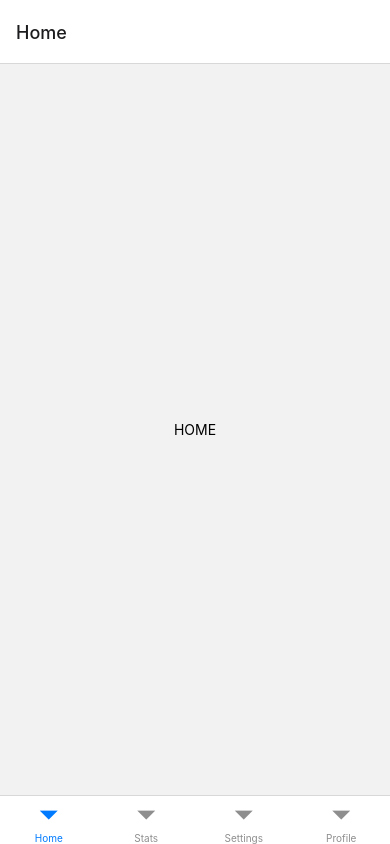
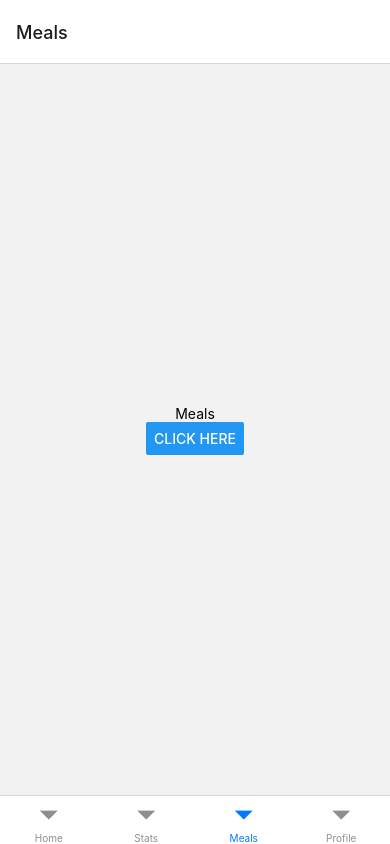
Before and after one commit to TylerTLe/Phase4MobileApp, a React Native app: screen /Meals in a window 390 px wide. Built offline with nearby package versions, Linux system fonts and the light colour scheme.

Commit message:
fixes screens

```diff
--- a/App.jsx
+++ b/App.jsx
@@ -15,6 +15,10 @@ import {
 } from 'react-native';
 import { NavigationContainer } from '@react-navigation/native';
 import { createBottomTabNavigator } from '@react-navigation/bottom-tabs';
+import StatsScreen from './screens/StatsScreen';
+import MealsScreen from './screens/MealsScreen';
+import ProfileScreen from './screens/ProfileScreen';
+import HomeScreen from './screens/HomeScreen';
 
 const Tab = createBottomTabNavigator();
 export default function App(){
@@ -26,7 +30,7 @@ export default function App(){
         }
         <Tab.Screen name="Home" component={HomeScreen}></Tab.Screen>
         <Tab.Screen name="Stats" component={StatsScreen}></Tab.Screen>
-        <Tab.Screen name="Settings" component={SettingsScreen}></Tab.Screen>
+        <Tab.Screen name="Meals" component={MealsScreen}></Tab.Screen>
         <Tab.Screen name="Profile" component={ProfileScreen}></Tab.Screen>
       </Tab.Navigator>
     </NavigationContainer>
@@ -41,35 +45,3 @@ const styles = StyleSheet.create({
     justifyContent:'center',
   },
 });
-
-function HomeScreen() {
-  return (
-    <View style={{ flex: 1, justifyContent: 'center', alignItems: 'center' }}>
-      <Text>HOME</Text>
-    </View>
-  );
-}
-
-function StatsScreen() {
-  return (
-    <View style={{ flex: 1, justifyContent: 'center', alignItems: 'center' }}>
-      <Text>STATS!</Text>
-    </View>
-  );
-}
-
-function SettingsScreen() {
-  return (
-    <View style={{ flex: 1, justifyContent: 'center', alignItems: 'center' }}>
-      <Text>Settings!</Text>
-    </View>
-  );
-}
-
-function ProfileScreen() {
-  return (
-    <View style={{ flex: 1, justifyContent: 'center', alignItems: 'center' }}>
-      <Text>PROFILES</Text>
-    </View>
-  );
-}
--- /dev/null
+++ b/screens/HomeScreen.jsx
@@ -0,0 +1,25 @@
+import React from 'react';
+import {View, Text, Button, StyleSheet} from 'react-native';
+
+const HomeScreen = ({ navigation })  =>{
+    return (
+        <View style={{ flex: 1, justifyContent: 'center', alignItems: 'center' }}>
+          <Text>Home</Text>
+          <Button
+            title='Click Here'
+            onPress={() => alert('Button Clicked!')}
+          />
+        </View>
+      );
+    }
+
+    export default HomeScreen;
+
+    const styles = StyleSheet.create({
+        container: {
+          flex: 1,
+          backgroundColor: '#fff',
+          alignItems: 'center',
+          justifyContent:'center',
+        },
+      });
--- /dev/null
+++ b/screens/MealsScreen.jsx
@@ -0,0 +1,25 @@
+import React from 'react';
+import {View, Text, Button, StyleSheet} from 'react-native';
+
+const MealsScreen = ({ navigation })  =>{
+    return (
+        <View style={{ flex: 1, justifyContent: 'center', alignItems: 'center' }}>
+          <Text>Meals</Text>
+          <Button
+            title='Click Here'
+            onPress={() => alert('Button Clicked!')}
+          />
+        </View>
+      );
+    }
+
+    export default MealsScreen;
+
+    const styles = StyleSheet.create({
+        container: {
+          flex: 1,
+          backgroundColor: '#fff',
+          alignItems: 'center',
+          justifyContent:'center',
+        },
+      });
--- /dev/null
+++ b/screens/ProfileScreen.jsx
@@ -0,0 +1,25 @@
+import React from 'react';
+import {View, Text, Button, StyleSheet} from 'react-native';
+
+const ProfileScreen = ({ navigation })  =>{
+    return (
+        <View style={{ flex: 1, justifyContent: 'center', alignItems: 'center' }}>
+          <Text>Profile</Text>
+          <Button
+            title='Click Here'
+            onPress={() => alert('Button Clicked!')}
+          />
+        </View>
+      );
+    }
+
+    export default ProfileScreen;
+
+    const styles = StyleSheet.create({
+        container: {
+          flex: 1,
+          backgroundColor: '#fff',
+          alignItems: 'center',
+          justifyContent:'center',
+        },
+      });
--- /dev/null
+++ b/screens/StatsScreen.jsx
@@ -0,0 +1,25 @@
+import React from 'react';
+import {View, Text, Button, StyleSheet} from 'react-native';
+
+const StatsScreen = ({ navigation })  =>{
+    return (
+        <View style={{ flex: 1, justifyContent: 'center', alignItems: 'center' }}>
+          <Text>STATS!</Text>
+          <Button
+            title='Click Here'
+            onPress={() => alert('Button Clicked!')}
+          />
+        </View>
+      );
+    }
+
+    export default StatsScreen;
+
+    const styles = StyleSheet.create({
+        container: {
+          flex: 1,
+          backgroundColor: '#fff',
+          alignItems: 'center',
+          justifyContent:'center',
+        },
+      });
```
